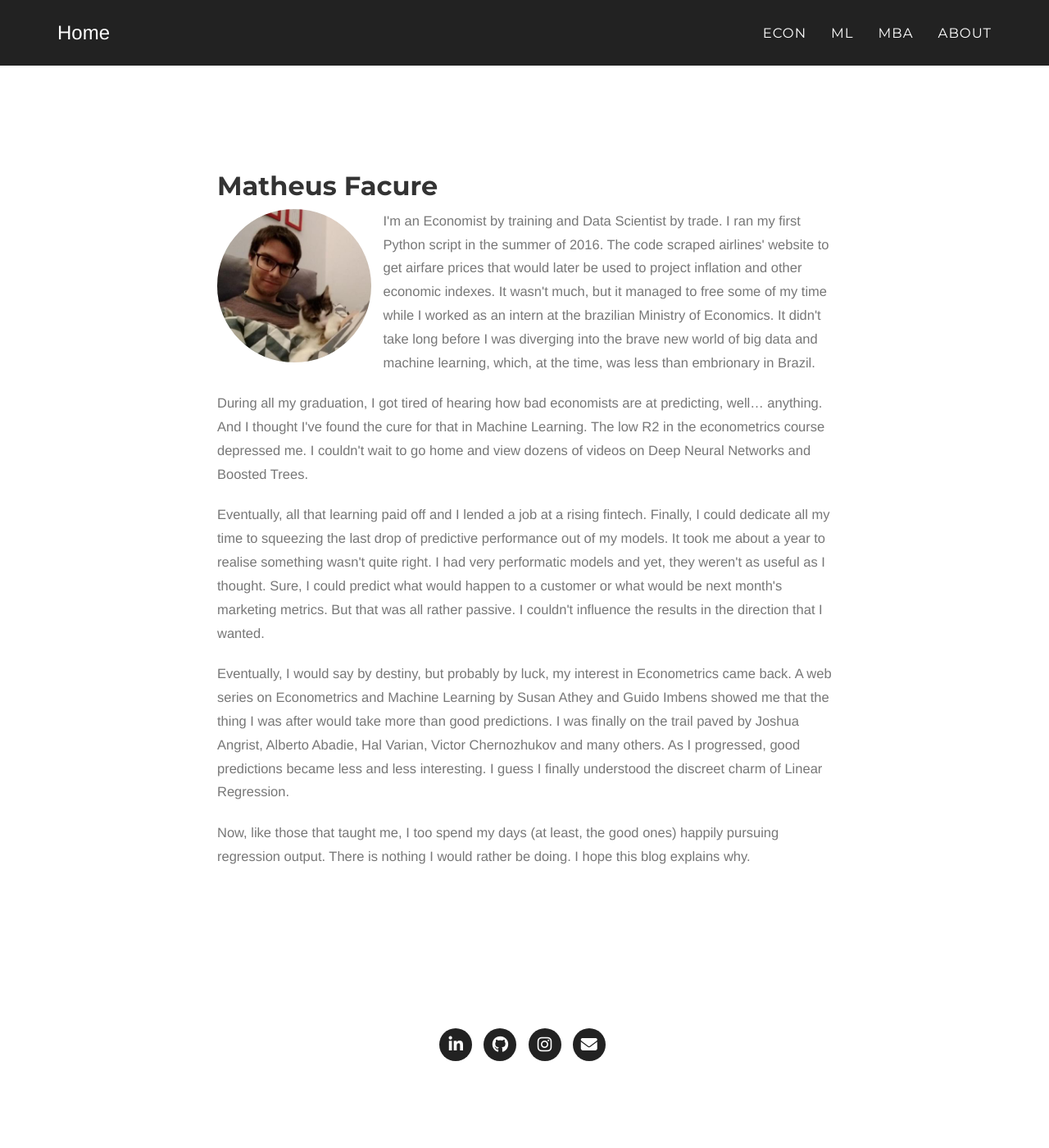
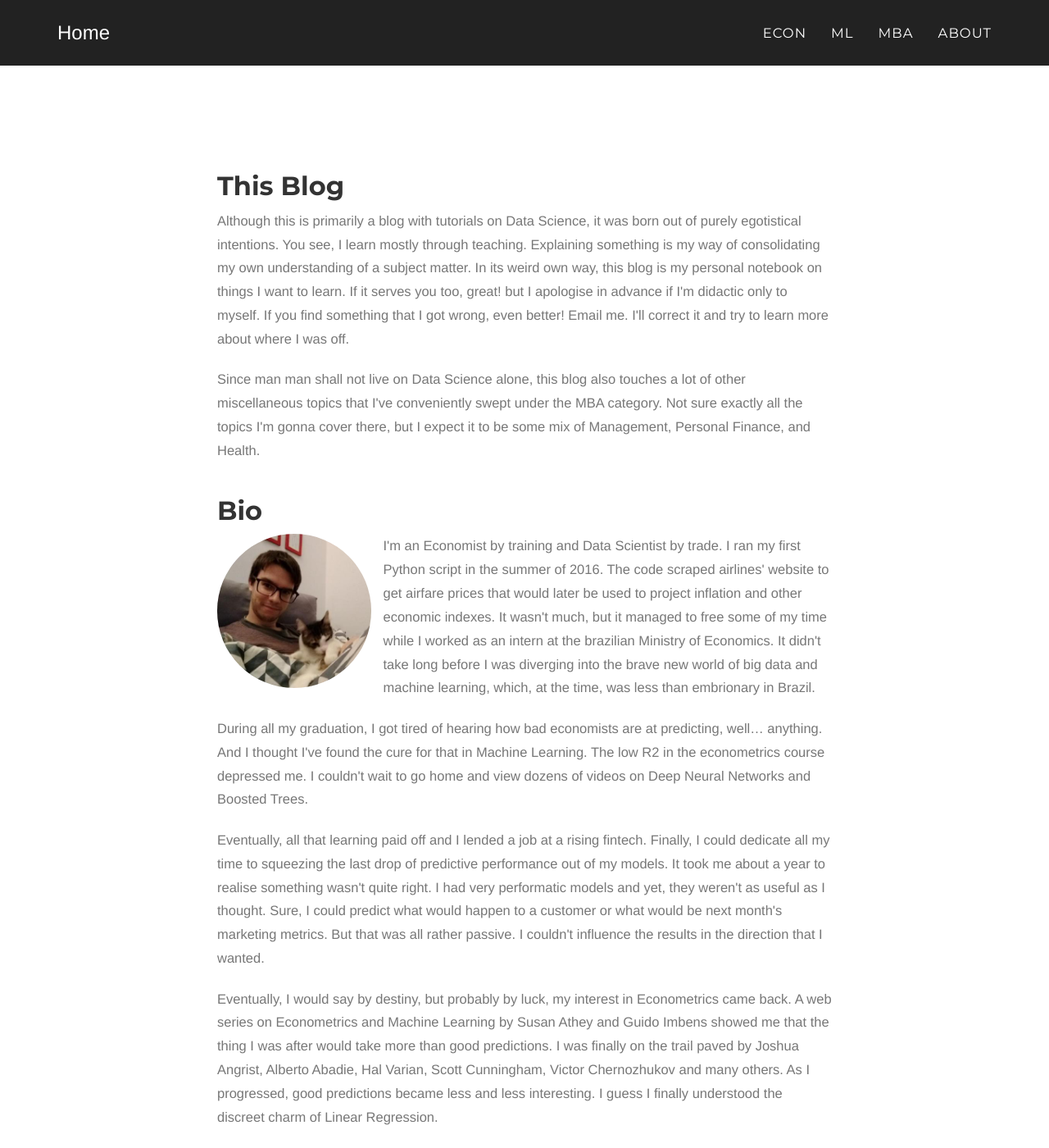
Before and after one commit to matheusfacure/matheusfacure.github.io, a Jekyll site: the page built from about.html, in a window 1280 px wide and 1400 px high, scrolled down 587 px. Shown: the whole window at 82% size. Built offline with Jekyll 4.4.1, drawn with Linux system fonts in a browser that asks for light colours; nearby versions of some CDN libraries; some web fonts are replaced; before the commit the page ends 1906 px from its top, so only the background shows below that; some of the changed text lies outside the part shown.

Commit message:
add about

```diff
--- a/_includes/about.html
+++ b/_includes/about.html
@@ -2,25 +2,29 @@
 <section id="about">
 
 <div class="row">
+
      <div class="col-lg-12">
-    <h2>Matheus Facure</h2>
+         <h2>This Blog</h2>
+          <div class="text-muted">
+              <p>Although this is primarily a blog with tutorials on Data Science, it was born out of purely egotistical intentions. You see, I learn mostly through teaching. Explaining something is my way of consolidating my own understanding of a subject matter. In its weird own way, this blog is my personal notebook on things I want to learn. If it serves you too, great! but I apologise in advance if I'm didactic only to myself. If you find something that I got wrong, even better! Email me. I'll correct it and try to learn more about where I was off. </p>
+
+              <p>Since man man shall not live on Data Science alone, this blog also touches a lot of other miscellaneous topics that I've conveniently swept under the MBA category. Not sure exactly all the topics I'm gonna cover there, but I expect it to be some mix of Management, Personal Finance, and Health.</p>
+          </div>
+     </div>
+
+    <div class="col-lg-12">
+    <h2>Bio</h2>
         <div class="text-muted"> <img src="/img/avatar.jpeg" alt="avatar" class="img-circle img-responsive pull-left" style="width:25%;margin-right:2%">
-
             <p>I'm an Economist by training and Data Scientist by trade. I ran my first Python script in the summer of 2016. The code scraped airlines' website to get airfare prices that would later be used to project inflation and other economic indexes. It wasn't much, but it managed to free some of my time while I worked as an intern at the brazilian Ministry of Economics. It didn't take long before I was diverging into the brave new world of big data and machine learning, which, at the time, was less than embrionary in Brazil.</p>
-
             <p>
 During all my graduation, I got tired of hearing how bad economists are at predicting, well… anything. And I thought I've found the cure for that in Machine Learning. The low R2 in the econometrics course depressed me. I couldn't wait to go home and view dozens of videos on Deep Neural Networks and Boosted Trees.</p>
-
             <p>
 Eventually, all that learning paid off and I lended a job at a rising fintech. Finally, I could dedicate all my time to squeezing the last drop of predictive performance out of my models. It took me about a year to realise something wasn't quite right. I had very performatic models and yet, they weren't as useful as I thought. Sure, I could predict what would happen to a customer or what would be next month's marketing metrics. But that was all rather passive. I couldn't influence the results in the direction that I wanted. </p>
-
             <p>
-Eventually, I would say by destiny, but probably by luck, my interest in Econometrics came back. A web series on Econometrics and Machine Learning by Susan Athey and Guido Imbens showed me that the thing I was after would take more than good predictions. I was finally on the trail paved by Joshua Angrist, Alberto Abadie, Hal Varian, Victor Chernozhukov and many others. As I progressed, good predictions became less and less interesting. I guess I finally understood the discreet charm of Linear Regression.</p>
-
+Eventually, I would say by destiny, but probably by luck, my interest in Econometrics came back. A web series on Econometrics and Machine Learning by Susan Athey and Guido Imbens showed me that the thing I was after would take more than good predictions. I was finally on the trail paved by Joshua Angrist, Alberto Abadie, Hal Varian, Scott Cunningham, Victor Chernozhukov and many others. As I progressed, good predictions became less and less interesting. I guess I finally understood the discreet charm of Linear Regression.</p>
             <p>
-Now, like those that taught me, I too spend my days (at least, the good ones) happily pursuing regression output. There is nothing I would rather be doing. I hope this blog explains why.
+Now, like those that taught me, I too "spend my days (at least, the good ones) happily pursuing regression output" and there is nothing I would rather be doing. I hope this blog explains why.
             </p>
-
         </div>
     </div>
 </div>
```
Lines whose indentation alone changed are shown as unchanged.
